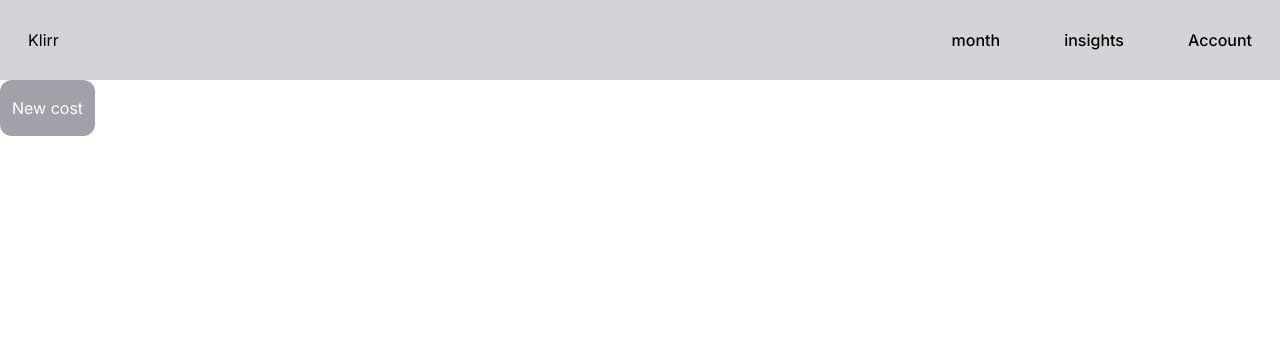
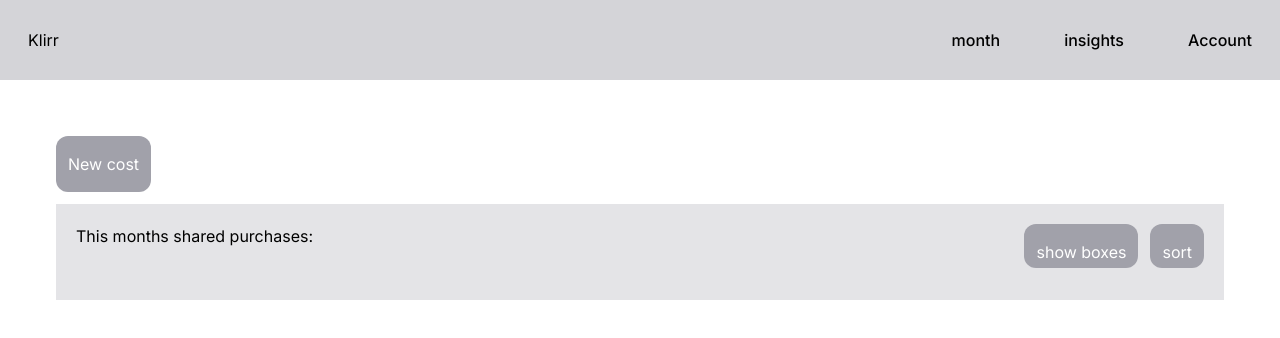
Before and after one commit to marianordqvist/Shared-economy-project, a Next.js app: page /monthly in a window 1280 px wide. Shown: the top 338 px of the page. Built offline with nearby package versions, Linux system fonts and the light colour scheme.

Commit message:
add: costList

```diff
--- a/src/app/(routes)/monthly/page.tsx
+++ b/src/app/(routes)/monthly/page.tsx
@@ -1,7 +1,7 @@
 "use client";
 import { useState } from "react";
 import AddCostForm from "../../_components/AddCostForm";
-// import CostList from "../../_components/CostList";
+import CostList from "../../_components/CostList";
 import PrimaryButton from "@/app/_components/PrimaryButton";
 // import DoublePieChart from "../Components/DoublePieChart/DoublePieChart";
 
@@ -21,16 +21,25 @@ export default function StartPage() {
 
   return (
     <>
+      <div className="monthly-page-container p-14">
+        {/* COSTFORM SECTION */}
         {openButtonVisibility ? (
           <PrimaryButton buttonText="New cost" onClick={handleOpenCostForm} />
         ) : (
-        <PrimaryButton buttonText="Close form" onClick={handleCloseCostForm} />
+          <PrimaryButton
+            buttonText="Close form"
+            onClick={handleCloseCostForm}
+          />
         )}
 
         {CostFormVisibility ? <AddCostForm /> : null}
 
-      {/* <CostList /> */}
+        {/* VIEW OF PURCHASES */}
+        <section className="">
+          <CostList />
+        </section>
         {/* <DoublePieChart /> */}
+      </div>
     </>
   );
 }
--- a/src/app/_components/CostList.tsx
+++ b/src/app/_components/CostList.tsx
@@ -1,12 +1,66 @@
+// "use client";
+
 import CostItem from "./CostItem";
+import { useFetchCosts } from "../hooks/useFetchCosts";
+import PrimaryButton from "./PrimaryButton";
+import { useState } from "react";
+
+interface CostInterface {
+  CostCategory: string;
+  CostDescription: string;
+  PersonCategory: string;
+  Cost: number;
+}
 
 export default function CostList() {
-  return (
-    <>
-      <h2>This months purchases:</h2>
-      <ul>
-        <CostItem />
-      </ul>
-    </>
-  );
+  const { data, isLoading, error } = useFetchCosts();
+  const costs: CostInterface[] = data as CostInterface[];
+
+  // each cost category will have a color
+  const categoryColors = {
+    food: "bg-red-300",
+    entertainment: "bg-yellow-200",
+    home: "bg-green-200",
+    clothing: "bg-emerald-500",
+    other: "bg-cyan-300",
+  };
+
+  // let user choose type of list
+  const [listType, setListType] = useState<boolean>(true);
+  const toggleList = () => {
+    setListType(!listType);
+    console.log(listType);
+  };
+
+  if (isLoading) return <p>Loading...</p>;
+  if (error) return <p>Error when fetching the costs</p>;
+  if (data)
+    return (
+      <>
+        <div className="list-container bg-zinc-200 p-5">
+          <div className="list-container-top flex h-14 justify-between">
+            <h2>This months shared purchases:</h2>
+            <div className="list-container-buttons flex gap-3">
+              {/* choose list type */}
+              <PrimaryButton
+                buttonText={listType ? "show boxes" : "show list"}
+                onClick={toggleList}
+              />
+              <PrimaryButton buttonText="sort" />
+            </div>
+          </div>
+          <ul
+            className={`${listType ? `w-full flex-col` : `flex-row`} flex gap-3`}
+          >
+            {costs.map((cost, index) => (
+              <CostItem
+                key={index}
+                cost={cost}
+                categoryColors={categoryColors}
+              />
+            ))}
+          </ul>
+        </div>
+      </>
+    );
 }
```
Lines whose indentation alone changed are shown as unchanged.
